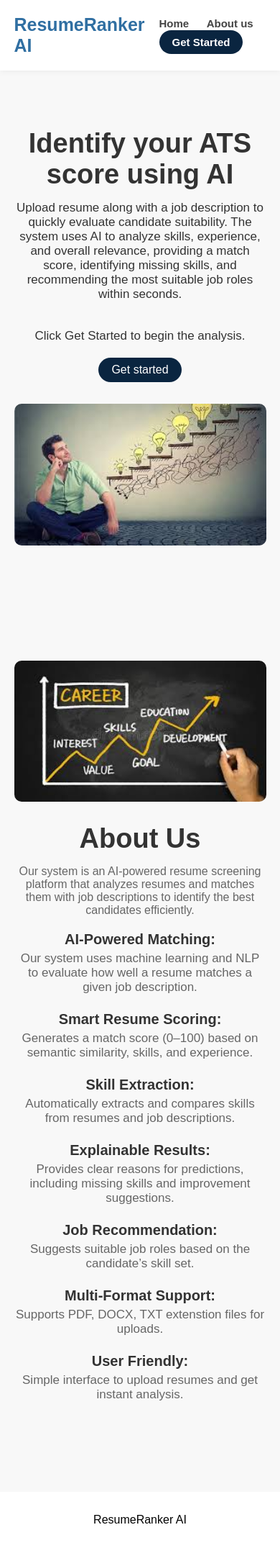
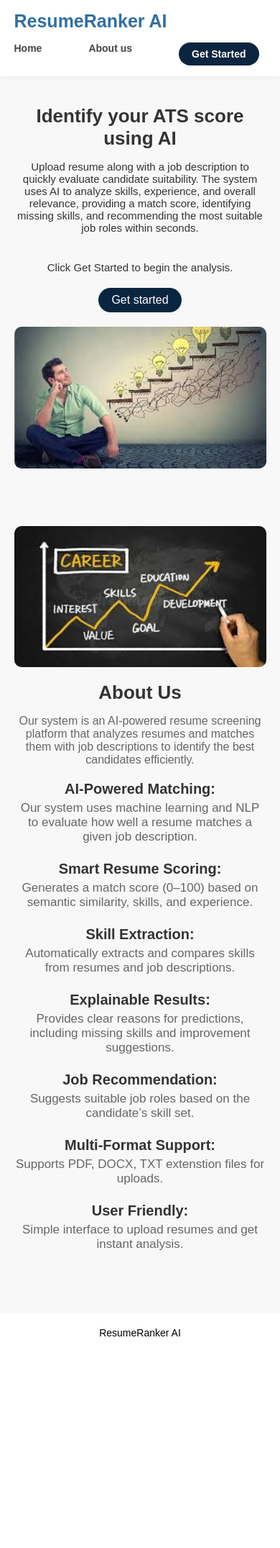
Before and after one commit to Kumbojisaiteja/Resume-Ranker-AI--tf-idf-, a Flask app: page / in a window 390 px wide. Shown: the whole page at 72% size. After the commit the page ends 1857 px from the top, so only its background shows below. Run offline with Flask 3, Linux system fonts and the light colour scheme; parts of the project's set-up code (start-up, migrations or seed data) failed here and were passed over.

Commit message:
Update style.css
added mobile resposive

```diff
--- a/static/style.css
+++ b/static/style.css
@@ -261,30 +261,107 @@ margin-top:40px;
     100% { transform: rotate(360deg); }
 }
 
-/* MOBILE */
+/* MOBILE RESPONSIVE */
+@media (max-width: 768px){
 
-@media(max-width:768px){
-
-.hero{
-flex-direction:column;
-text-align:center;
+    /* NAVBAR */
+    .nav-bar{
+        flex-direction: column;
+        align-items: flex-start;
+        gap: 10px;
+        padding: 15px 5%;
     }
 
-.about{
-flex-direction:column;
-text-align:center;
+    .nav-links{
+        width: 100%;
+        display: flex;
+        justify-content: space-between;
+        flex-wrap: wrap;
+    }
+
+    .nav-links a{
+        margin: 5px 10px 0 0;
+        font-size: 14px;
+    }
+
+    /* HERO */
+    .hero{
+        flex-direction: column;
+        text-align: center;
+        padding: 40px 5%;
+    }
+
+    .hero-text h1{
+        font-size: 26px;
+    }
+
+    .hero-text p{
+        font-size: 15px;
     }
 
     .hero img{
-margin-top:30px;
+        width: 100%;
+        margin-top: 20px;
+    }
+
+    /* ABOUT */
+    .about{
+        flex-direction: column;
+        text-align: center;
+        padding: 40px 5%;
+    }
+
+    .about-text h2{
+        font-size: 26px;
     }
 
     .about img{
-margin-bottom:30px;
+        width: 100%;
+        margin-bottom: 20px;
     }
 
-.navbar{
-flex-direction:column;
-gap:10px;
+    /* FORM / PREDICTION */
+    .container{
+        width: 95%;
+    }
+
+    input, textarea{
+        font-size: 14px;
+    }
+
+    button{
+        width: 100%;
+        font-size: 16px;
+    }
+
+    /* RESULT CARD */
+    .card{
+        padding: 15px;
+    }
+
+    .card h2{
+        font-size: 20px;
+    }
+
+    .score{
+        font-size: 18px;
+    }
+
+    /* CIRCLE */
+    .circle{
+        width: 80px;
+        height: 80px;
+    }
+
+    .inner{
+        width: 60px;
+        height: 60px;
+        font-size: 10px;
+    }
+
+    /* FOOTER */
+    footer{
+        padding: 20px;
+        font-size: 14px;
     }
 }
```
Lines whose indentation alone changed are shown as unchanged.
